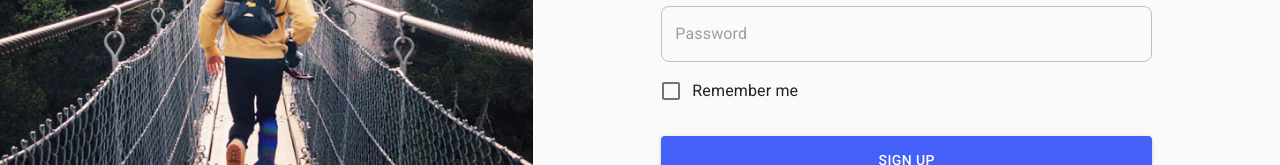
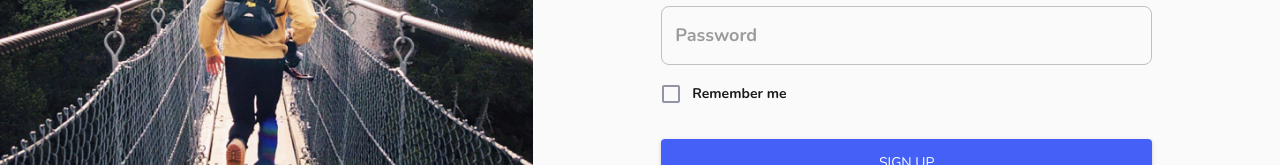
Before and after one commit to gkubiak92/product-catalog, a React (Create React App) app: page / in a window 1280 px wide. Shown: the part 369-534 px from the top of the page. Built offline with nearby package versions, Linux system fonts and the light colour scheme; no server answers.

Commit message:
Added reset page action for resetting page to 1 after changing filters

```diff
--- a/public/index.html
+++ b/public/index.html
@@ -4,7 +4,7 @@
     <meta charset="utf-8" />
     <link rel="icon" href="%PUBLIC_URL%/favicon.ico" />
     <meta name="viewport" content="width=device-width, initial-scale=1" />
-    <meta name="theme-color" content="#000000" />
+    <meta name="theme-color" content="#4460F7" />
     <meta name="description" content="Web site created using create-react-app" />
     <link rel="apple-touch-icon" href="%PUBLIC_URL%/logo192.png" />
     <!--
@@ -25,6 +25,10 @@
       rel="stylesheet"
       href="https://fonts.googleapis.com/css?family=Roboto:300,400,500,700&display=swap"
     />
+    <link
+      href="https://fonts.googleapis.com/css2?family=Nunito:wght@400;700&display=swap"
+      rel="stylesheet"
+    />
     <title>Product catalog</title>
   </head>
   <body>
--- a/src/providers/ThemeProvider/ThemeProvider.tsx
+++ b/src/providers/ThemeProvider/ThemeProvider.tsx
@@ -3,12 +3,27 @@ import { createMuiTheme, CssBaseline, ThemeProvider } from '@material-ui/core';
 import { AppThemeProviderProps } from './ThemeProvider.types';
 
 const theme = createMuiTheme({
+  typography: {
+    fontFamily: ['Nunito', 'Roboto', 'sans-serif'].join(','),
+    body1: {
+      fontSize: 18,
+      fontWeight: 600,
+    },
+    body2: {
+      fontSize: 14,
+      fontWeight: 600,
+    },
+  },
   palette: {
     primary: {
       main: '#4460F7',
     },
     secondary: {
       main: '#F9A52B',
+    },
+    text: {
+      primary: '#1A1B1D',
+      secondary: '#9194A5',
     },
   },
   overrides: {
@@ -32,6 +47,12 @@ const theme = createMuiTheme({
         borderRadius: 8,
       },
     },
+    MuiFormControlLabel: {
+      label: {
+        fontSize: 14,
+        fontWeight: 600,
+      },
+    },
   },
 });
 
--- a/src/redux/products/products.sagas.ts
+++ b/src/redux/products/products.sagas.ts
@@ -7,6 +7,7 @@ import {
   fetchProductsFailure,
   fetchProductsStart,
   fetchProductsSuccess,
+  resetPage,
   setLoading,
   setPage,
   setSearchParam,
@@ -18,7 +19,7 @@ export function* watchFetchProductsStart() {
   yield takeLatest(fetchProductsStart.type, fetchProductsAsync);
 }
 
-export function* watchFiltersChange() {
+export function* watchSearchParamsChange() {
   yield takeLatest(
     [toggleActiveParam.type, togglePromoParam.type, setSearchParam.type, setPage.type],
     fetchProductsAsync
@@ -28,6 +29,7 @@ export function* watchFiltersChange() {
 export function* fetchProductsAsync() {
   try {
     yield put(setLoading(true));
+    yield put(resetPage());
     const params = yield select(selectSearchParams);
     const { data }: AxiosResponse<GetProductsResponse> = yield call(api.getProducts, params);
     yield put(fetchProductsSuccess(data));
@@ -39,5 +41,5 @@ export function* fetchProductsAsync() {
 }
 
 export function* productsSagas() {
-  yield all([call(watchFetchProductsStart), call(watchFiltersChange)]);
+  yield all([call(watchFetchProductsStart), call(watchSearchParamsChange)]);
 }
--- a/src/redux/products/products.slice.ts
+++ b/src/redux/products/products.slice.ts
@@ -66,6 +66,12 @@ const productsSlice = createSlice({
         page: action.payload,
       };
     },
+    resetPage(state) {
+      state.searchParams = {
+        ...state.searchParams,
+        page: 1,
+      };
+    },
   },
 });
 
@@ -78,6 +84,7 @@ export const {
   togglePromoParam,
   setSearchParam,
   setPage,
+  resetPage,
 } = productsSlice.actions;
 
 export default productsSlice.reducer;
```
